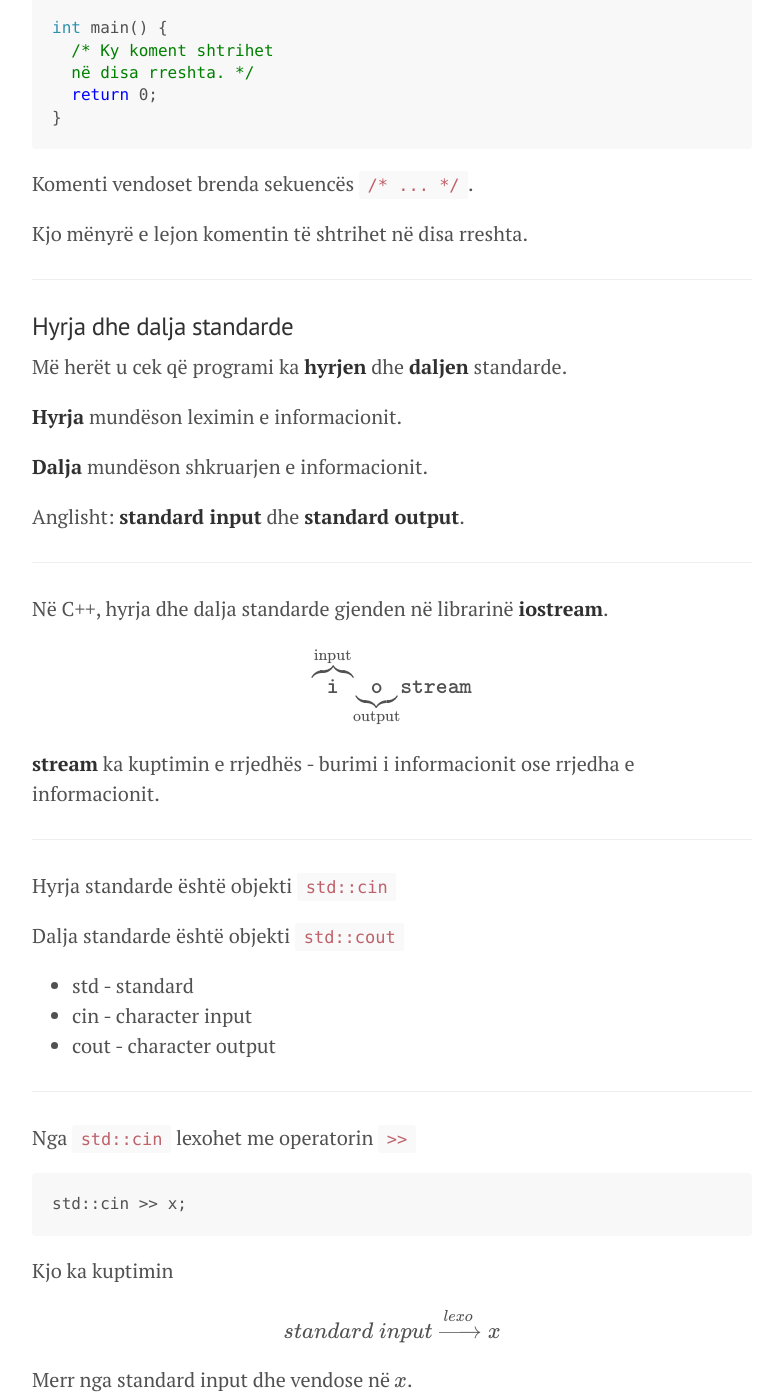
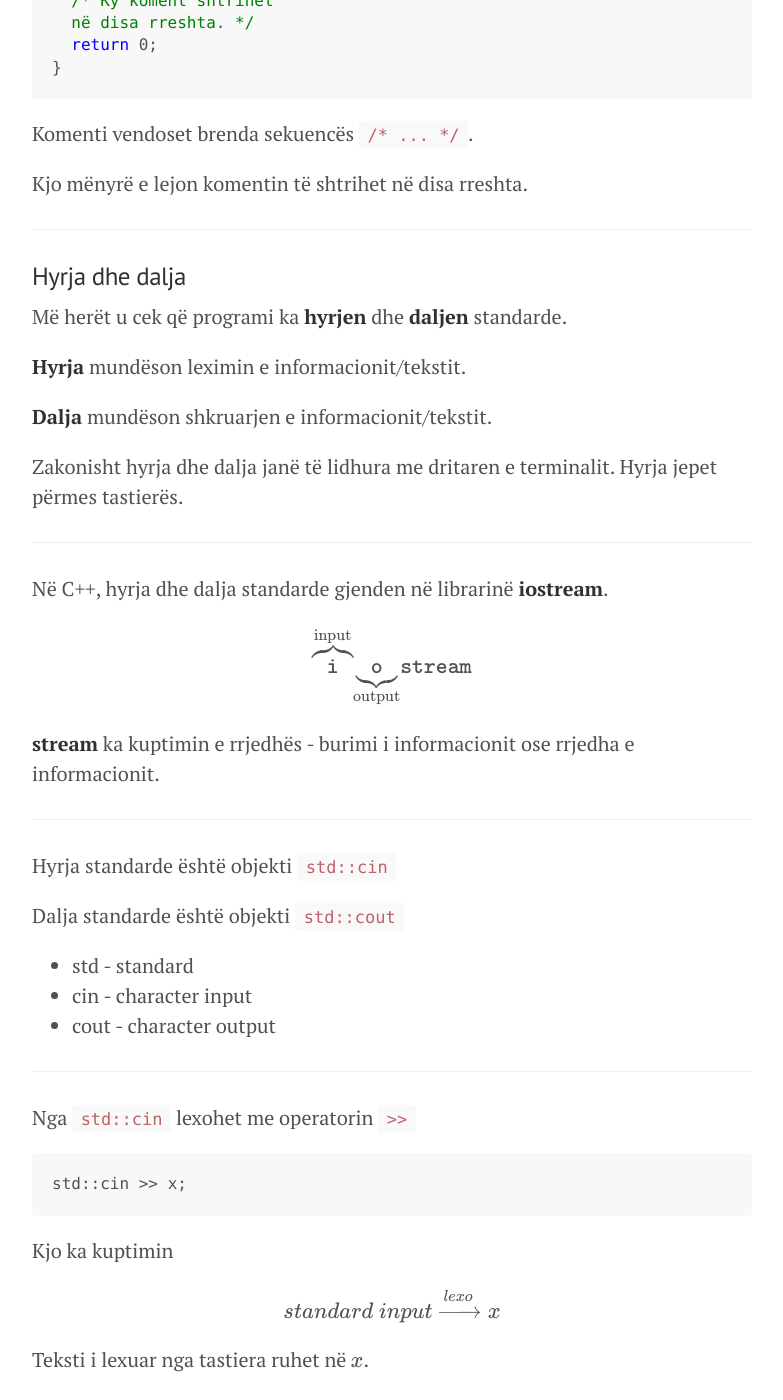
Before and after one commit to edongashi/edongashi.github.io, a Jekyll site: the page built from lendet/gjuhe-programuese/java1.md, in a window 1280 px wide and 1400 px high, scrolled down 5553 px. Shown: the whole window, without its empty margins (248-1031 px from the left). Built offline with Jekyll 4.4.1, drawn with Linux system fonts in a browser that asks for light colours; our own code applies the rules of GitHub Pages for plain Markdown files; formulas are drawn with MathJax 3; some of the changed text lies outside the part shown.

Commit message:
Simplify

````diff
--- a/lendet/gjuhe-programuese/java1.md
+++ b/lendet/gjuhe-programuese/java1.md
@@ -60,9 +60,7 @@ Gjuha e makinës është varg i njësheve dhe zerove.
 Secili program ka:
 
 1. Pikën e nisjes **main**
-2. Hyrjen dhe daljen standarde*
-
-*(standard input / standard output)
+2. Hyrjen dhe daljen standarde
 
 ---
 
@@ -207,15 +205,16 @@ Kjo mënyrë e lejon komentin të shtrihet në disa rreshta.
 
 ---
 
-### Hyrja dhe dalja standarde
+### Hyrja dhe dalja
 
 Më herët u cek që programi ka **hyrjen** dhe **daljen** standarde.
 
-**Hyrja** mundëson leximin e informacionit.
+**Hyrja** mundëson leximin e informacionit/tekstit.
 
-**Dalja** mundëson shkruarjen e informacionit.
+**Dalja** mundëson shkruarjen e informacionit/tekstit.
 
-Anglisht: **standard input** dhe **standard output**.
+Zakonisht hyrja dhe dalja janë të lidhura me dritaren e terminalit.
+Hyrja jepet përmes tastierës.
 
 ---
 
@@ -253,7 +252,7 @@ $$
 \textit{standard input}\xrightarrow{lexo} x
 $$
 
-Merr nga standard input dhe vendose në $x$.
+Teksti i lexuar nga tastiera ruhet në $x$.
 
 ---
 
@@ -269,7 +268,7 @@ $$
 \textit{standard output}\xleftarrow{shkruaj}\text{"Pershendetje"}
 $$
 
-Shkruaj tekstin "Pershendetje" në standard output.
+Teksti "Pershendetje" shfaqet në ekran.
 
 ---
 
@@ -316,7 +315,7 @@ int main() {
 }
 ```
 
-Programi i sipërm mund të shënohet si më poshtë
+Programi i sipërm mund të shënohet si më poshtë:
 
 ```cpp
 #include <iostream>
@@ -551,6 +550,10 @@ Press any key to continue...
 
 ---
 
+Për një qasje alternative, shiko [C++ përmes VS Code](/lendet/gjuhe-programuese/vs-code).
+
+---
+
 ## Resurse online
 
 - [cplusplus.com](http://www.cplusplus.com/doc/tutorial/) - Materiale mësimore për gjuhën C++.
````
Also changed, not shown: other parts of lendet/gjuhe-programuese/java1.md (+1 -1 lines).
